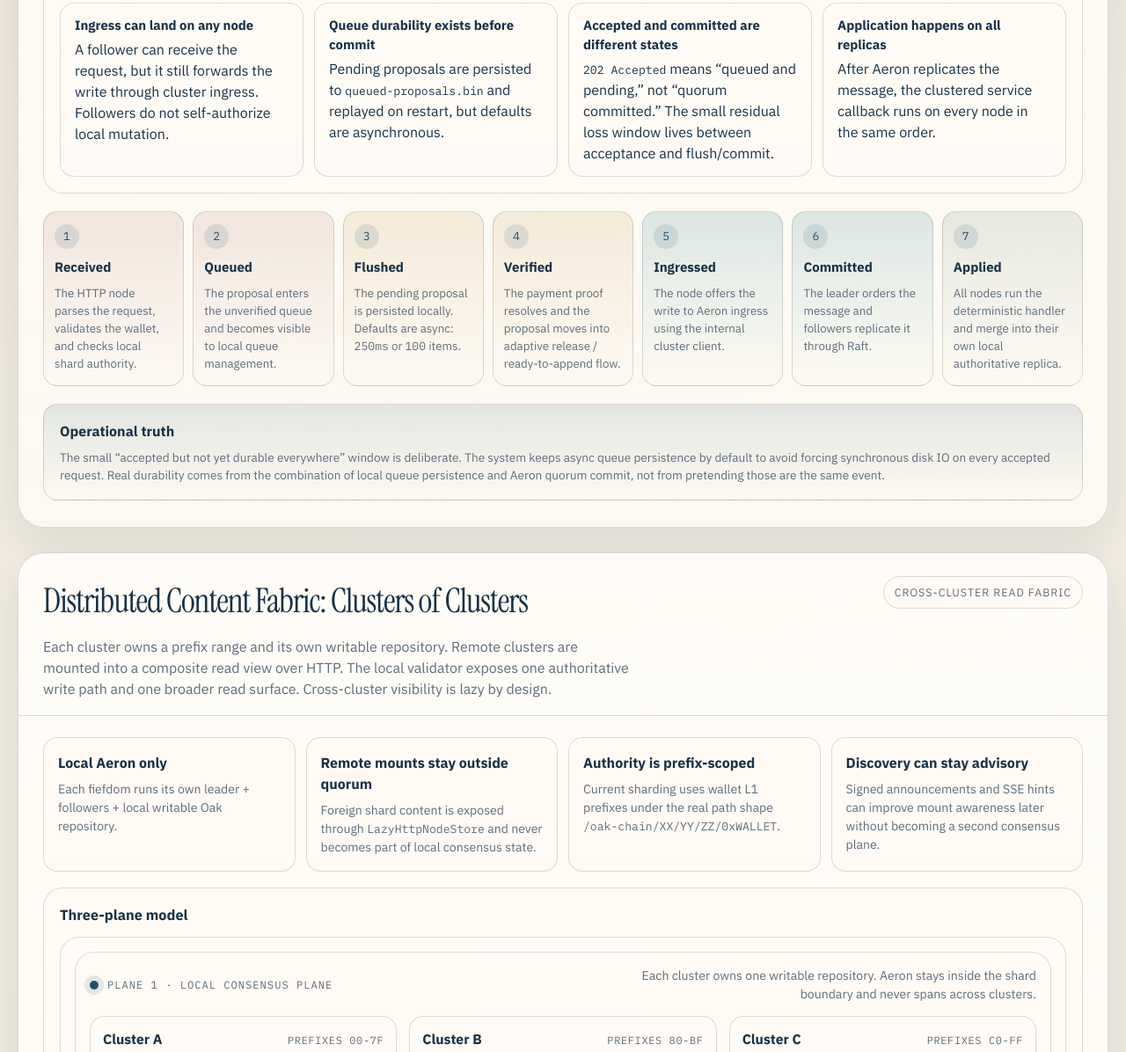
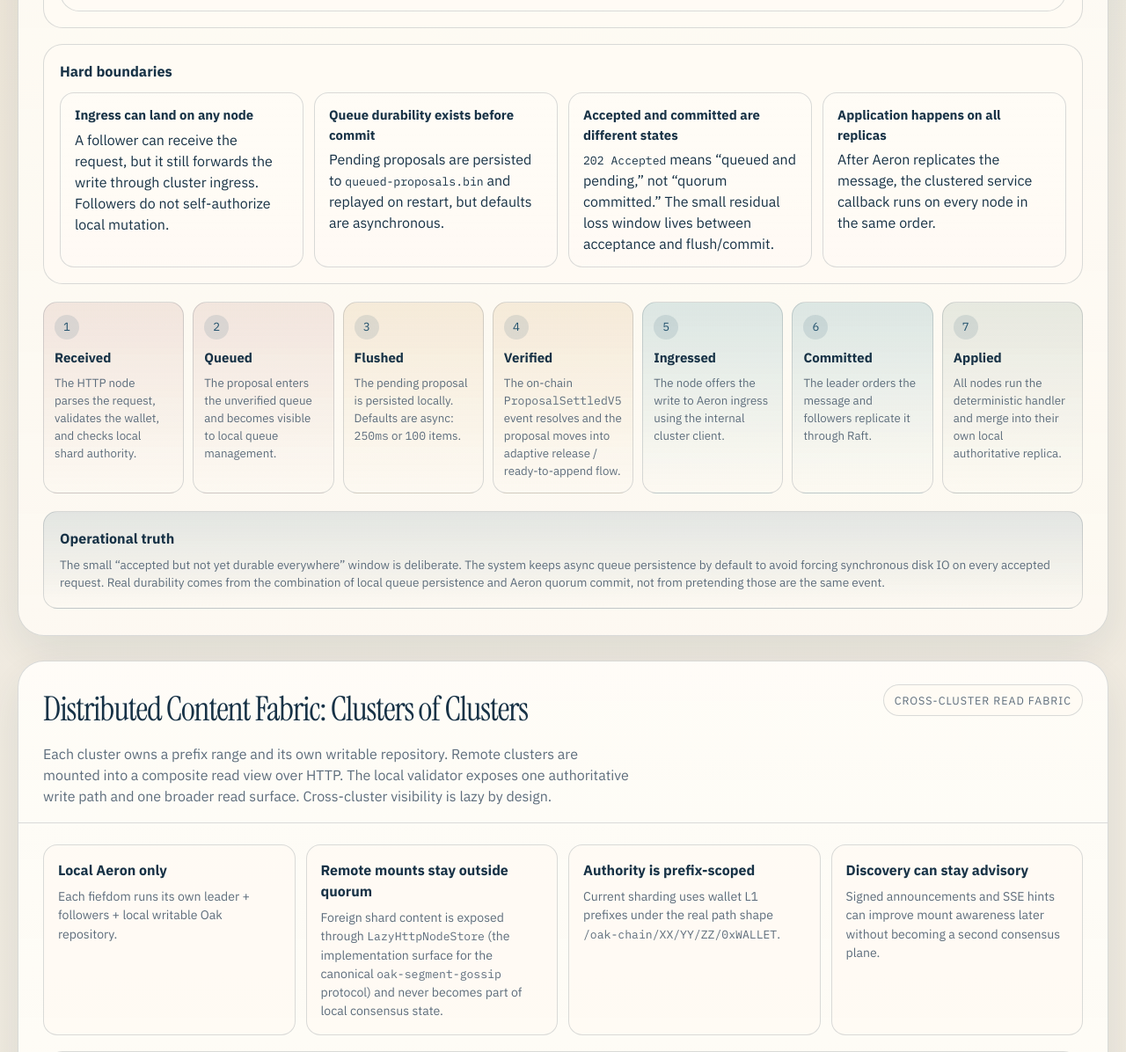
Before and after one commit to somarc/oak-chain-docs-eds, a website: page diagrams/oak-chain-write-flow-and-content-fabric.html in a window 1280 px wide. Shown: the part 2101-3297 px from the top of the page at 88% size. Drawn offline with Linux system fonts and the light colour scheme.

Commit message:
fix(diagrams): align write-flow visual with V5 nomenclature
The interactive write-flow + content-fabric diagram was authored before V5
landed. Three updates for fidelity:

- Stage 4 (Verification) now references ProposalSettledV5 + ValidatorPaymentV5
  by name, replacing the V5-neutral "payment proof" wording
- Cross-cluster read fabric note clarifies LazyHttpNodeStore is the
  implementation surface for the canonical oak-segment-gossip protocol
- The diagram is also re-linked from /architecture and /how-it-works (DA
  side); when the wrapper page /write-flow-and-content-fabric was retired,
  inbound links were severed and this diagram became orphaned

Co-Authored-By: Claude Opus 4.7 (1M context) <noreply@anthropic.com>

```diff
--- a/diagrams/oak-chain-write-flow-and-content-fabric.html
+++ b/diagrams/oak-chain-write-flow-and-content-fabric.html
@@ -1270,7 +1270,7 @@
                     <div class="main-stage pending">
                       <div class="stage-kicker">4 · Verification</div>
                       <strong>Wait for payment proof and release</strong>
-                      <p>The verifier confirms payment and moves the proposal into adaptive release / append-ready state.</p>
+                      <p>The verifier confirms a <span class="mono">ProposalSettledV5</span> event for the proposal id on <span class="mono">ValidatorPaymentV5</span> (one contract per Aeron cluster), then moves the proposal into adaptive release / append-ready state.</p>
                     </div>
                     <div class="main-stage quorum">
                       <div class="stage-kicker">5 · Aeron ingress</div>
@@ -1340,7 +1340,7 @@
           <div class="step local">
             <div class="number">4</div>
             <h4>Verified</h4>
-            <p>The payment proof resolves and the proposal moves into adaptive release / ready-to-append flow.</p>
+            <p>The on-chain <span class="mono">ProposalSettledV5</span> event resolves and the proposal moves into adaptive release / ready-to-append flow.</p>
           </div>
           <div class="step quorum">
             <div class="number">5</div>
@@ -1388,7 +1388,7 @@
           </div>
           <div class="fact">
             <h3>Remote mounts stay outside quorum</h3>
-            <p>Foreign shard content is exposed through <span class="mono">LazyHttpNodeStore</span> and never becomes part of local consensus state.</p>
+            <p>Foreign shard content is exposed through <span class="mono">LazyHttpNodeStore</span> (the implementation surface for the canonical <span class="mono">oak-segment-gossip</span> protocol) and never becomes part of local consensus state.</p>
           </div>
           <div class="fact">
             <h3>Authority is prefix-scoped</h3>
```
